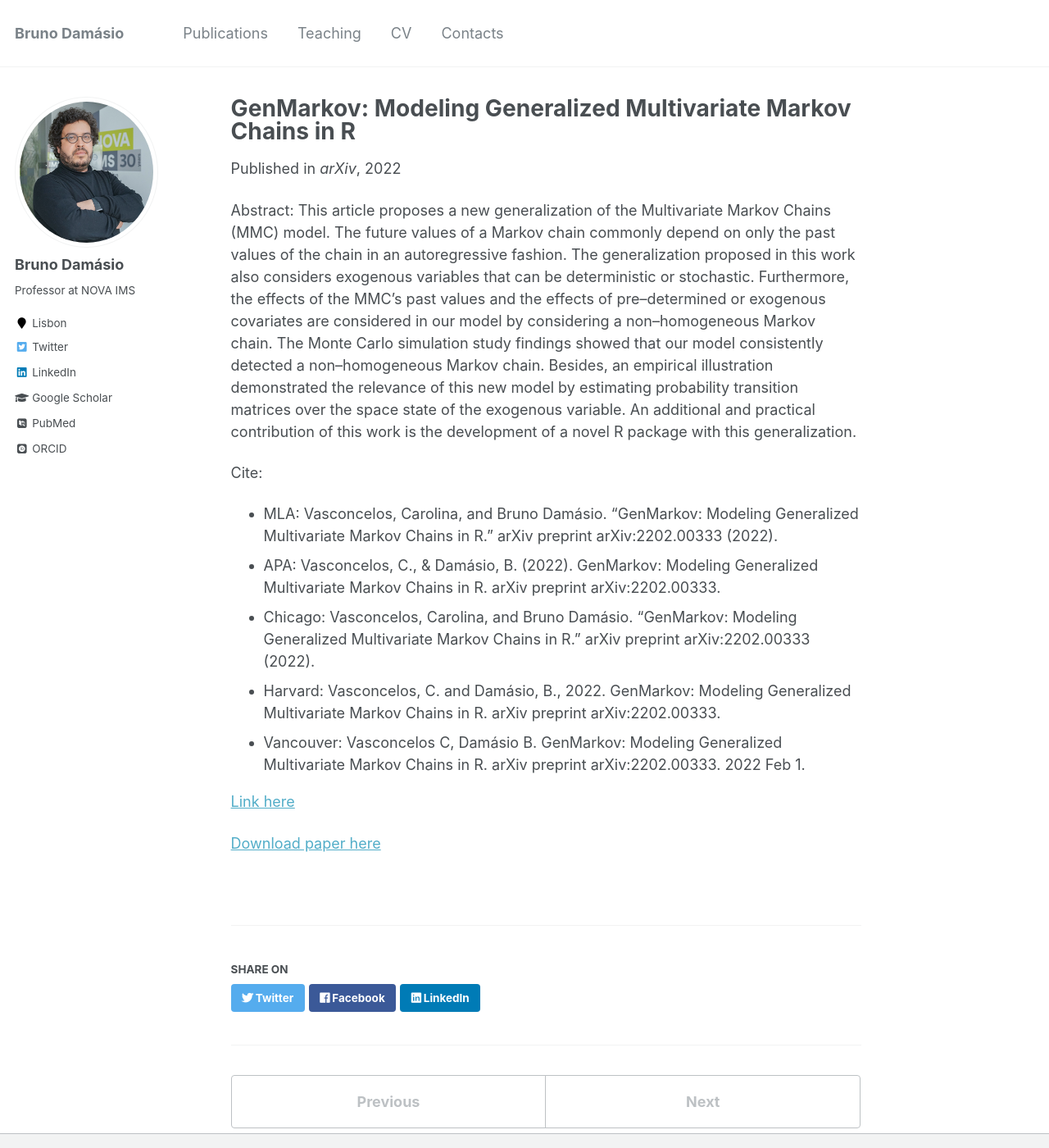
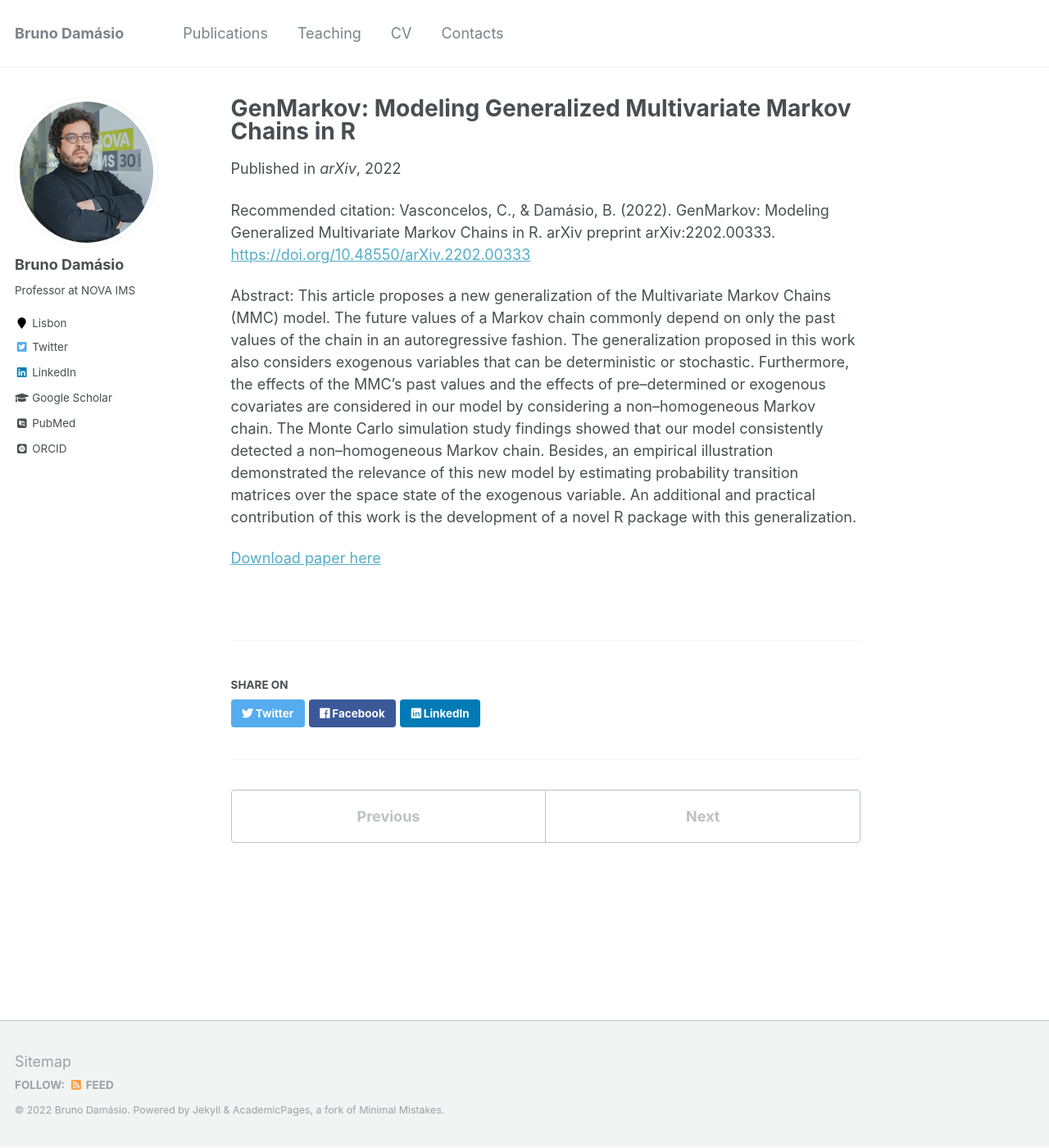
Before and after one commit to damasiob/damasiob.github.io, a Jekyll site: the page built from _publications/2022-02-genmarkov.md, in a window 1280 px wide and 1400 px high. Shown: the whole window at 82% size. Built offline with Jekyll 4.4.1, drawn with Linux system fonts in a browser that asks for light colours; some web fonts are replaced.

Commit message:
Update 2022-02-genmarkov.md

```diff
--- a/_publications/2022-02-genmarkov.md
+++ b/_publications/2022-02-genmarkov.md
@@ -5,6 +5,8 @@ permalink: /publication/2022-02-genmarkov
 date: 2022-02-01
 venue: 'arXiv'
 ---
+
+Recommended citation: Vasconcelos, C., & Damásio, B. (2022). GenMarkov: Modeling Generalized Multivariate Markov Chains in R. arXiv preprint arXiv:2202.00333. [https://doi.org/10.48550/arXiv.2202.00333](https://doi.org/10.48550/arXiv.2202.00333)
 
 Abstract: This article proposes a new generalization of the Multivariate Markov Chains (MMC) model.
 The future values of a Markov chain commonly depend on only the past values of the chain in an autoregressive fashion.
@@ -14,13 +16,5 @@ The Monte Carlo simulation study findings showed that our model consistently det
 Besides, an empirical illustration demonstrated the relevance of this new model by estimating probability transition matrices over the space state of the exogenous variable.
 An additional and practical contribution of this work is the development of a novel R package with this generalization.
 
-Cite:
-  * MLA: Vasconcelos, Carolina, and Bruno Damásio. "GenMarkov: Modeling Generalized Multivariate Markov Chains in R." arXiv preprint arXiv:2202.00333 (2022).
-  * APA: Vasconcelos, C., & Damásio, B. (2022). GenMarkov: Modeling Generalized Multivariate Markov Chains in R. arXiv preprint arXiv:2202.00333.
-  * Chicago: Vasconcelos, Carolina, and Bruno Damásio. "GenMarkov: Modeling Generalized Multivariate Markov Chains in R." arXiv preprint arXiv:2202.00333 (2022).
-  * Harvard: Vasconcelos, C. and Damásio, B., 2022. GenMarkov: Modeling Generalized Multivariate Markov Chains in R. arXiv preprint arXiv:2202.00333.
-  * Vancouver: Vasconcelos C, Damásio B. GenMarkov: Modeling Generalized Multivariate Markov Chains in R. arXiv preprint arXiv:2202.00333. 2022 Feb 1.
-
-[Link here](https://arxiv.org/abs/2202.00333)
 
 [Download paper here](http://lucasadoims.github.io/files/2022-02-genmarkov.pdf)
```
